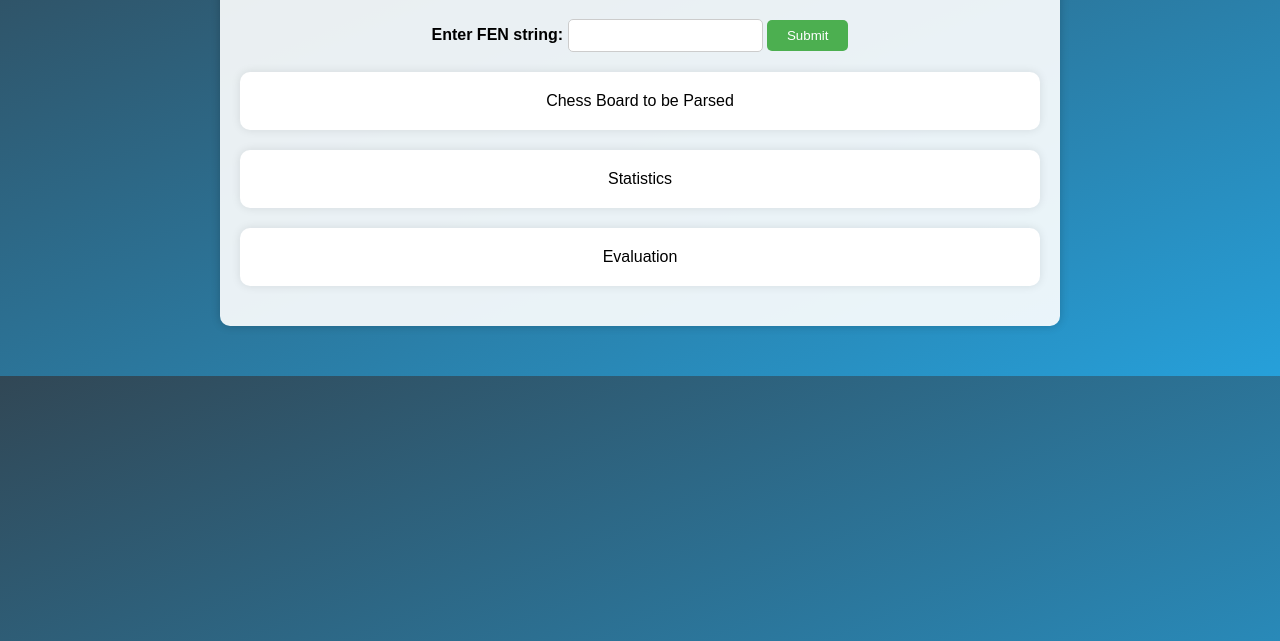
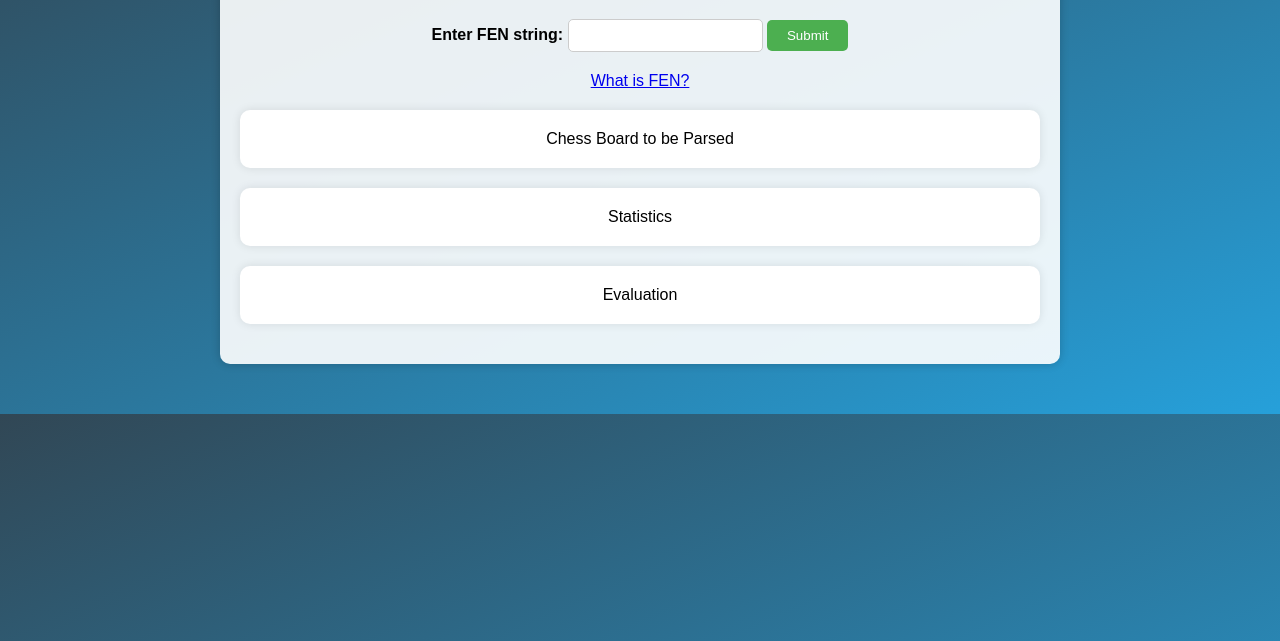
Before and after one commit to chess50/chess50.github.io, a plain HTML site: page index.html in a window 1280 px wide. Shown: the part 159-800 px from the top of the page. Drawn offline with Linux system fonts and the light colour scheme.

Commit message:
Update index.html

```diff
--- a/index.html
+++ b/index.html
@@ -14,6 +14,7 @@
             <input type="text" id="fen" name="fen">
             <button onclick="submitFen()">Submit</button>
         </div>
+        <a href="https://en.wikipedia.org/wiki/Forsyth%E2%80%93Edwards_Notation" target="_blank">What is FEN?</a>
         <div id="chessboard">Chess Board to be Parsed</div>
         <div id="statistics">Statistics</div>
         <div id="evaluation">Evaluation</div>
```
